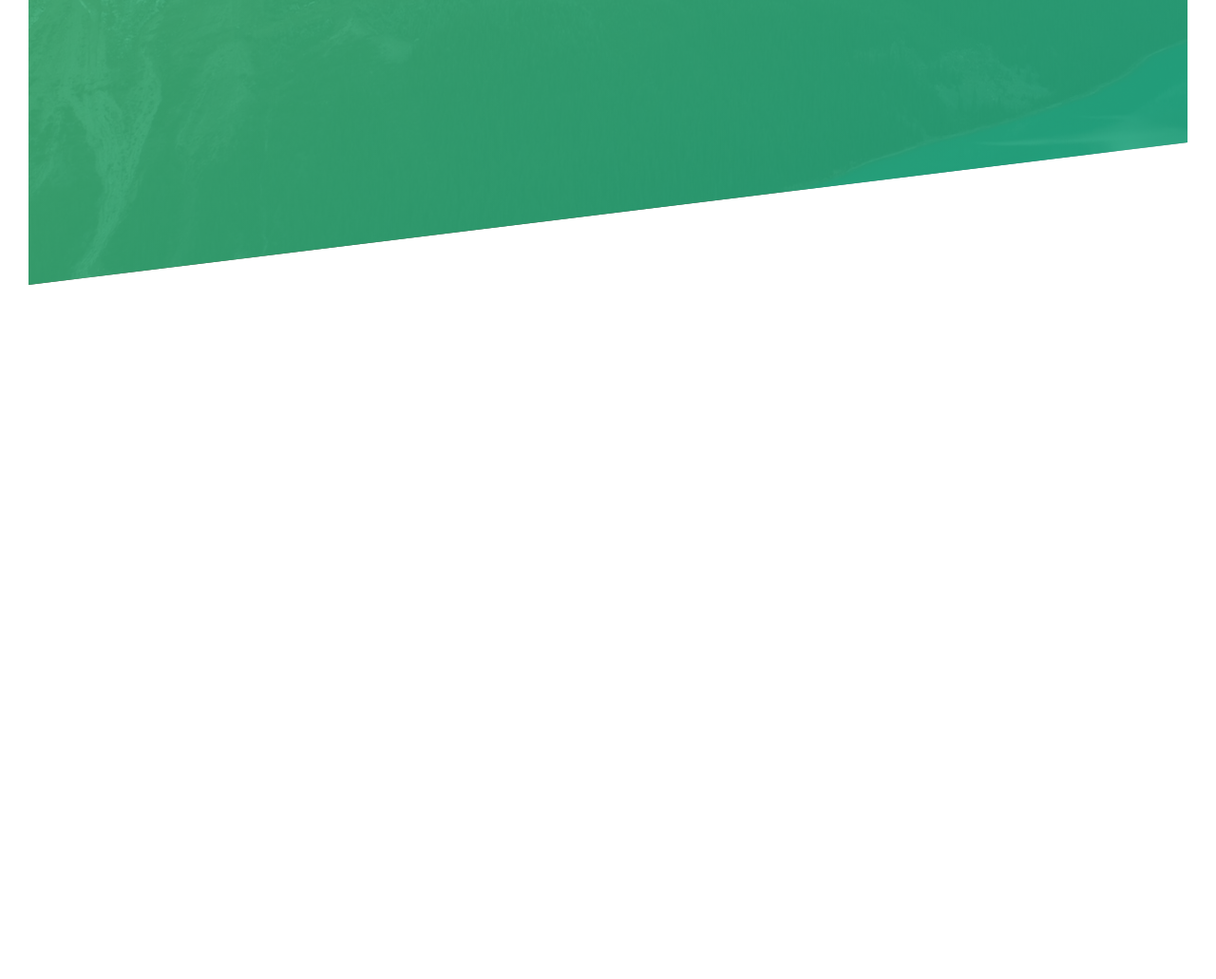
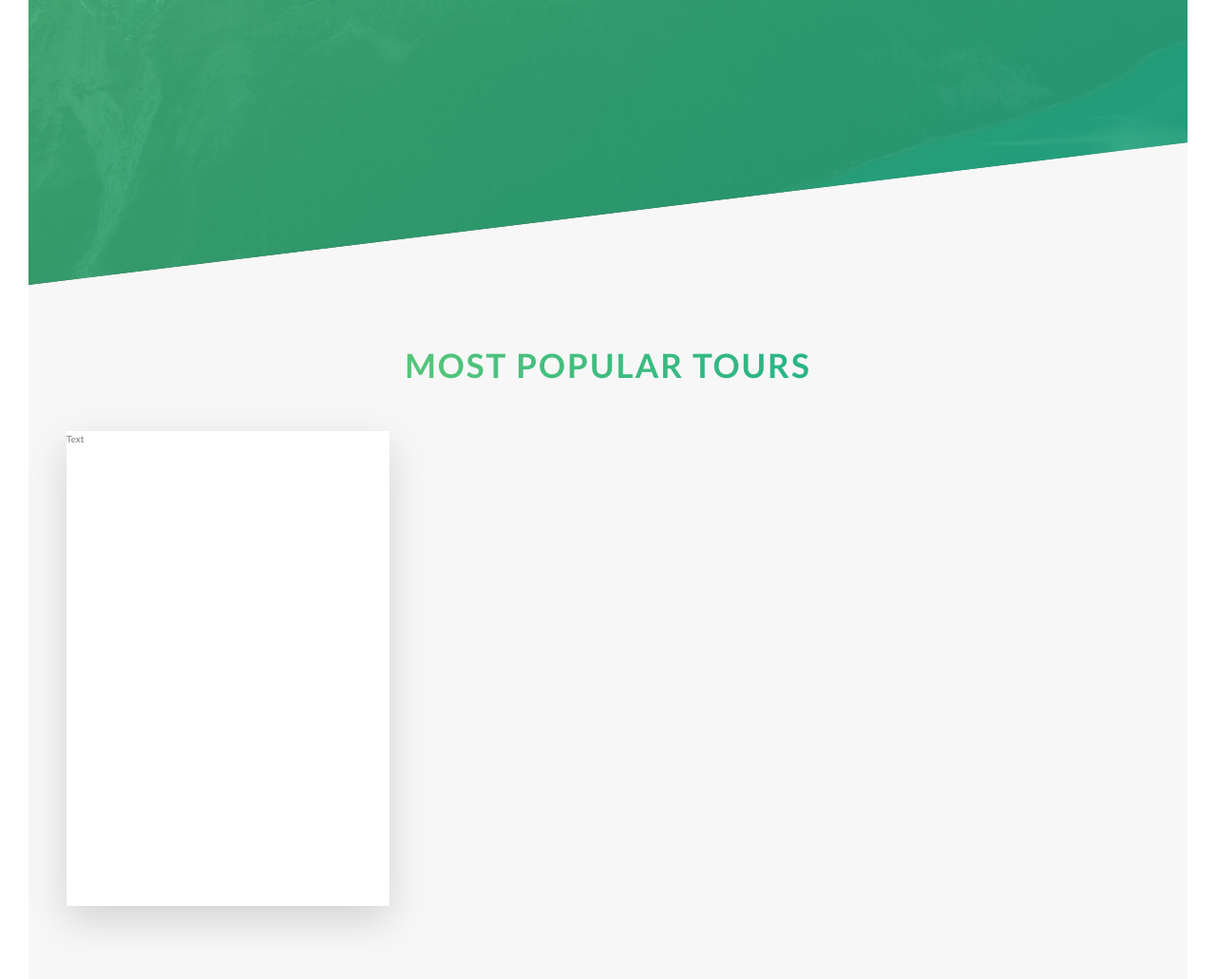
Before and after one commit to eph23/CSS--advanced-css--project-natours, a plain HTML site: page Natours/index.html in a window 1280 px wide. Shown: the part 2182-3213 px from the top of the page at 95% size. Before the commit the page ends 2482 px from the top, so only its background shows below. Drawn offline with Linux system fonts and the light colour scheme.

Commit message:
CSS-ADVANCED - 15. Building Tours Section PT-1

```diff
--- a/Natours/css/style.css
+++ b/Natours/css/style.css
@@ -330,6 +330,47 @@ body {
           transform: translateY(-1.5rem) scale(1.03);
 }
 
+.card {
+  -webkit-perspective: 150rem;
+          perspective: 150rem;
+  -moz-perspective: 150rem;
+  position: relative;
+  height: 50rem;
+}
+.card__side {
+  background-color: orangered;
+  height: 50rem;
+  -webkit-transition: all 0.8s;
+  transition: all 0.8s;
+  position: absolute;
+  top: 0;
+  left: 0;
+  width: 100%;
+  -webkit-backface-visibility: hidden;
+          backface-visibility: hidden;
+  -webkit-box-shadow: 0 1.5rem 4rem rgba(0, 0, 0, 0.15);
+          box-shadow: 0 1.5rem 4rem rgba(0, 0, 0, 0.15);
+}
+.card__side--front {
+  background-color: #fff;
+}
+.card__side--back {
+  -webkit-transform: rotateY(180deg);
+          transform: rotateY(180deg);
+}
+.card__side--back-1 {
+  background-image: -webkit-gradient(linear, left top, right bottom, from(#ffb900), to(#ff7730));
+  background-image: linear-gradient(to right bottom, #ffb900, #ff7730);
+}
+.card:hover .card__side--front {
+  -webkit-transform: rotateY(180deg);
+          transform: rotateY(180deg);
+}
+.card:hover .card__side--back {
+  -webkit-transform: rotateY(0);
+          transform: rotateY(0);
+}
+
 .row {
   max-width: 114rem;
   margin: 0 auto;
@@ -416,3 +457,9 @@ body {
   -webkit-transform: skewY(7deg);
           transform: skewY(7deg);
 }
+
+.section-tours {
+  background: #f7f7f7;
+  padding: 25rem 0;
+  margin-top: -12rem;
+}
--- a/Natours/index.html
+++ b/Natours/index.html
@@ -140,5 +140,22 @@
                 </div>
             </div>
         </section>
+
+        <section class="section-tours">
+            <div class="u-center-text u-margin-bottom-xl">
+                <h2 class="heading-secondary">Most Popular Tours</h2>
+            </div>
+
+            <div class="row">
+                <div class="col-1-of-3">
+                    <div class="card">
+                        <div class="card__side card__side--front">Text</div>
+                        <div class="card__side card__side--back card__side--back-1">Back</div>
+                    </div>
+                </div>
+                <div class="col-1-of-3"></div>
+                <div class="col-1-of-3"></div>
+            </div>
+        </section>
     </body>
 </html>
--- a/Natours/sass/abstracts/_variables.scss
+++ b/Natours/sass/abstracts/_variables.scss
@@ -1,6 +1,12 @@
 $color-primary: #7ed56f;
 $color-primary-light: #55c57a;
 $color-primary-dark: #28b485;
+
+$color-secondary-light: #ffb900;
+$color-secondary-dark: #ff7730;
+
+$color-tertiary-dark: #2998ff;
+$color-tertiary-dark: #5643fa;
 
 $color-gray-light-1: #f7f7f7;
 
--- /dev/null
+++ b/Natours/sass/components/_card.scss
@@ -0,0 +1,41 @@
+.card {
+    perspective: 150rem;
+    -moz-perspective: 150rem;
+    position: relative;
+    height: 50rem;
+
+    &__side {
+        background-color: orangered;
+        height: 50rem;
+        transition: all 0.8s;
+        position: absolute;
+        top: 0;
+        left: 0;
+        width: 100%;
+        backface-visibility: hidden;
+        box-shadow: 0 1.5rem 4rem rgba($color-black, 0.15);
+
+        &--front {
+            background-color: $color-white;
+        }
+
+        &--back {
+            transform: rotateY(180deg);
+
+            &-1 {
+                background-image: linear-gradient(
+                    to right bottom,
+                    $color-secondary-light,
+                    $color-secondary-dark
+                );
+            }
+        }
+    }
+
+    &:hover &__side--front {
+        transform: rotateY(180deg);
+    }
+    &:hover &__side--back {
+        transform: rotateY(0);
+    }
+}
--- a/Natours/sass/main.scss
+++ b/Natours/sass/main.scss
@@ -10,6 +10,7 @@
 @import "components/button";
 @import "components/composition";
 @import "components/feature-box";
+@import "components/card";
 
 @import "layout/grid";
 @import "layout/header";
--- a/Natours/sass/pages/_home.scss
+++ b/Natours/sass/pages/_home.scss
@@ -20,3 +20,9 @@
         transform: skewY(7deg);
     }
 }
+
+.section-tours {
+    background: $color-gray-light-1;
+    padding: 25rem 0;
+    margin-top: -12rem;
+}
```
Also changed, not shown: Natours/css/style-dist.css.
